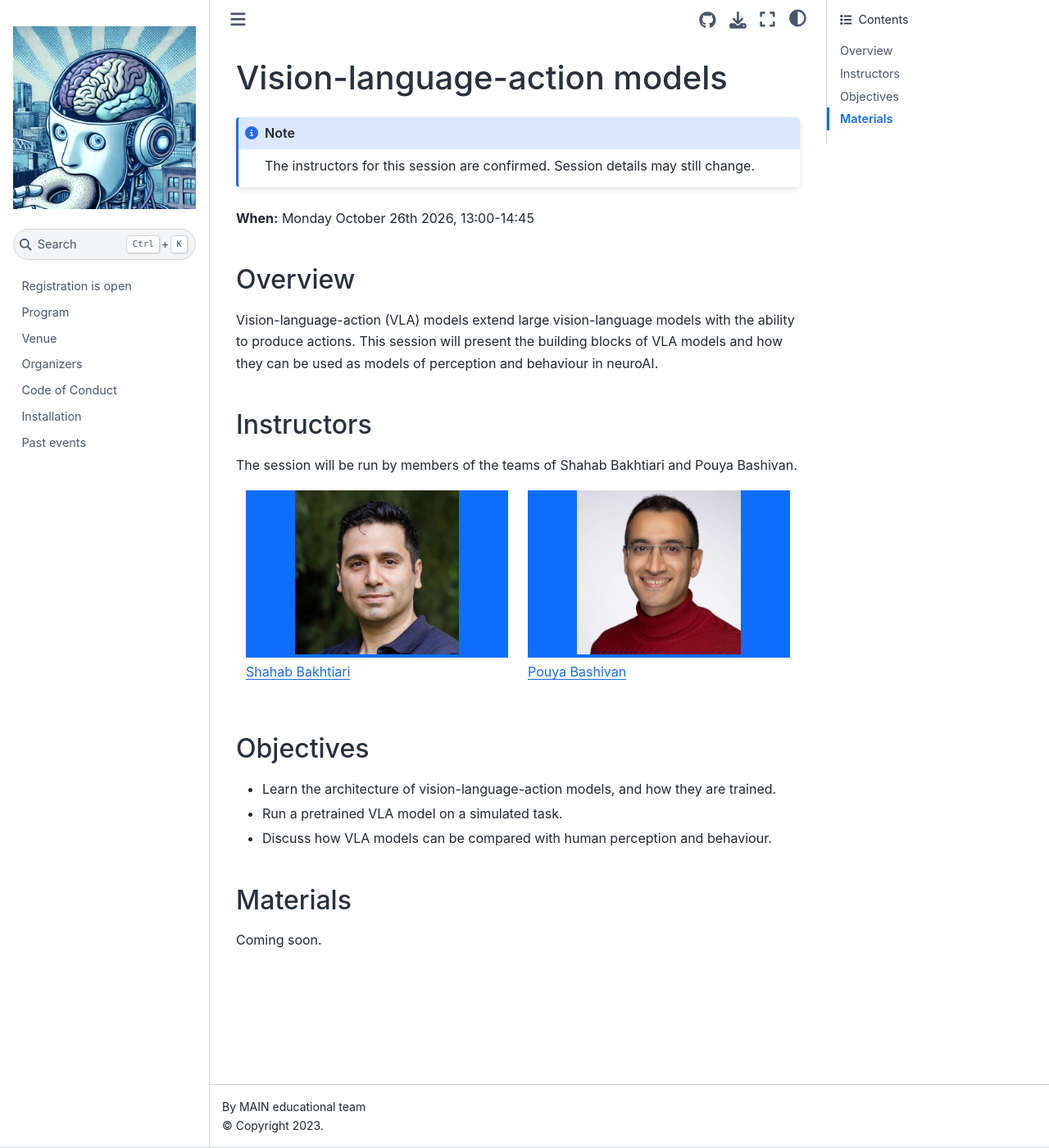
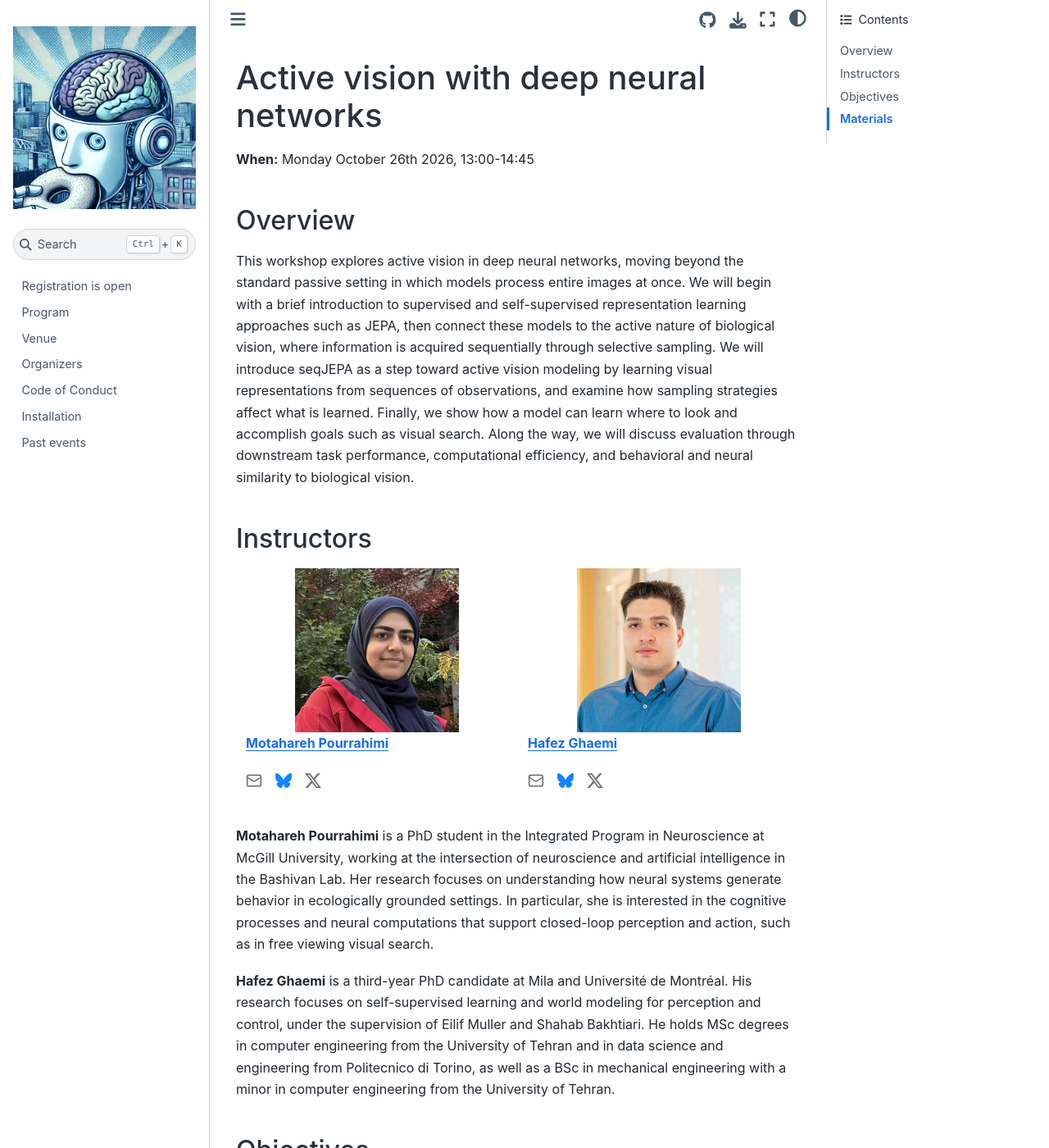
Before and after one commit to main-educational/main-educational.github.io, a Jupyter Book: the page built from content/vla_models.md, in a window 1280 px wide and 1400 px high. Shown: the whole window at 82% size. Built offline with Jupyter Book 1.0.4 settings and Sphinx 7.4.7 and the Sphinx Book theme 1.1.4, drawn with Linux system fonts in a browser that asks for light colours; pages that are not in the unit, such as notebooks, are missing from menus; some of the changed text lies outside the part shown.

Commit message:
Update active vision session: title, overview, instructors, objectives.
Rename the vla_models session to "Active vision with deep neural networks",
add the new overview and objectives, list the instructors with square
profile photos, bios, and email/Bluesky/X links, and update the title
on the program page.

Co-Authored-By: Claude Opus 5.5 <noreply@anthropic.com>

````diff
--- a/content/vla_models.md
+++ b/content/vla_models.md
@@ -1,47 +1,82 @@
-# Vision-language-action models
-
-:::{note}
-The instructors for this session are confirmed. Session details may still change.
-:::
+# Active vision with deep neural networks
 
 **When:** Monday October 26th 2026, 13:00-14:45
 
 ## Overview
 
-Vision-language-action (VLA) models extend large vision-language models with the ability to produce actions. This session will present the building blocks of VLA models and how they can be used as models of perception and behaviour in neuroAI.
+This workshop explores active vision in deep neural networks, moving beyond the standard passive setting in which models process entire images at once. We will begin with a brief introduction to supervised and self-supervised representation learning approaches such as JEPA, then connect these models to the active nature of biological vision, where information is acquired sequentially through selective sampling. We will introduce seqJEPA as a step toward active vision modeling by learning visual representations from sequences of observations, and examine how sampling strategies affect what is learned. Finally, we show how a model can learn where to look and accomplish goals such as visual search. Along the way, we will discuss evaluation through downstream task performance, computational efficiency, and behavioral and neural similarity to biological vision.
 
 ## Instructors
 
-The session will be run by members of the teams of Shahab Bakhtiari and Pouya Bashivan.
+:::::{grid} 1 2 2 2
 
-::::{grid}
-
-:::{grid-item}
-```{image} images/profile_shahab.jpg
-:alt: profile
-:class: bg-primary mb-1
-:height: 200px
+::::{grid-item}
+:::{div}
+:class: text-center
+```{image} images/organizers/profile_motahareh_pourrahimi.jpg
+:alt: Motahareh Pourrahimi
+:width: 200px
 :align: center
 ```
-[Shahab Bakhtiari](https://www.snailab.ca/home/shahab-bakhtiari)
-:::
+**[Motahareh Pourrahimi](https://mila.quebec/en/directory/motahareh-pourrahimi)**
 
-:::{grid-item}
-```{image} images/profile_pouya.jpg
-:alt: profile
-:class: bg-primary mb-1
-:height: 200px
-:align: center
-```
-[Pouya Bashivan](https://www.mcgill.ca/physiology/directory/core-faculty/pouya-bashivan)
+<a href="mailto:motahareh.pourahimi@mail.mcgill.ca"><img src="images/icons/email.svg" alt="Email" width="20"></a>&emsp;<a href="https://bsky.app/profile/motaharehpr.bsky.social"><img src="images/icons/bluesky.svg" alt="Bluesky" width="20"></a>&emsp;<a href="https://x.com/MotaharehPR"><img src="images/icons/x.svg" alt="X" width="20"></a>
 :::
 ::::
 
+::::{grid-item}
+:::{div}
+:class: text-center
+```{image} images/organizers/profile_hafez_ghaemi.jpg
+:alt: Hafez Ghaemi
+:width: 200px
+:align: center
+```
+**[Hafez Ghaemi](https://hafezgh.github.io/)**
+
+<a href="mailto:hafez.ghaemi@umontreal.ca"><img src="images/icons/email.svg" alt="Email" width="20"></a>&emsp;<a href="https://bsky.app/profile/hafezghm.bsky.social"><img src="images/icons/bluesky.svg" alt="Bluesky" width="20"></a>&emsp;<a href="https://x.com/hafezghm"><img src="images/icons/x.svg" alt="X" width="20"></a>
+:::
+::::
+
+% Pouya Bashivan and Shahab Bakhtiari are hidden for now; remove the leading '% ' to show them again.
+% ::::{grid-item}
+% :::{div}
+% :class: text-center
+% ```{image} images/organizers/profile_pouya_bashivan.jpg
+% :alt: Pouya Bashivan
+% :width: 200px
+% :align: center
+% ```
+% **[Pouya Bashivan](http://www.bashivanlab.org/)**
+%
+% <a href="mailto:pouya.bashivan@mcgill.ca"><img src="images/icons/email.svg" alt="Email" width="20"></a>&emsp;<a href="https://bsky.app/profile/bashivan.bsky.social"><img src="images/icons/bluesky.svg" alt="Bluesky" width="20"></a>&emsp;<a href="https://x.com/PouyaBashivan"><img src="images/icons/x.svg" alt="X" width="20"></a>
+% :::
+% ::::
+%
+% ::::{grid-item}
+% :::{div}
+% :class: text-center
+% ```{image} images/organizers/profile_shahab_bakhtiari.jpg
+% :alt: Shahab Bakhtiari
+% :width: 200px
+% :align: center
+% ```
+% **[Shahab Bakhtiari](https://www.snailab.ca/home/shahab-bakhtiari)**
+%
+% <a href="mailto:shahab.bakhtiari@umontreal.ca"><img src="images/icons/email.svg" alt="Email" width="20"></a>&emsp;<a href="https://bsky.app/profile/shahabbakht.bsky.social"><img src="images/icons/bluesky.svg" alt="Bluesky" width="20"></a>&emsp;<a href="https://x.com/ShahabBakht"><img src="images/icons/x.svg" alt="X" width="20"></a>
+% :::
+% ::::
+:::::
+
+**Motahareh Pourrahimi** is a PhD student in the Integrated Program in Neuroscience at McGill University, working at the intersection of neuroscience and artificial intelligence in the Bashivan Lab. Her research focuses on understanding how neural systems generate behavior in ecologically grounded settings. In particular, she is interested in the cognitive processes and neural computations that support closed-loop perception and action, such as in free viewing visual search.
+
+**Hafez Ghaemi** is a third-year PhD candidate at Mila and Université de Montréal. His research focuses on self-supervised learning and world modeling for perception and control, under the supervision of Eilif Muller and Shahab Bakhtiari. He holds MSc degrees in computer engineering from the University of Tehran and in data science and engineering from Politecnico di Torino, as well as a BSc in mechanical engineering with a minor in computer engineering from the University of Tehran.
+
 ## Objectives
 
- * Learn the architecture of vision-language-action models, and how they are trained.
- * Run a pretrained VLA model on a simulated task.
- * Discuss how VLA models can be compared with human perception and behaviour.
+ * Understand the motivation for active vision and how sequential visual sampling differs from standard passive vision models.
+ * Explore how sampling strategies and learned fixation policies shape visual representations and enable tasks such as visual search.
+ * Evaluate active vision models using downstream task performance, computational efficiency, and behavioral and neural similarity to biological vision.
 
 ## Materials
 
````
Also changed, not shown: content/program.md (+2 -2 lines), content/images/icons/bluesky.svg (added), content/images/icons/email.svg (added), content/images/icons/x.svg (added), content/images/organizers/profile_hafez_ghaemi.jpg (added), content/images/organizers/profile_motahareh_pourrahimi.jpg (added), content/images/organizers/profile_pouya_bashivan.jpg (added), content/images/organizers/profile_shahab_bakhtiari.jpg (added).
